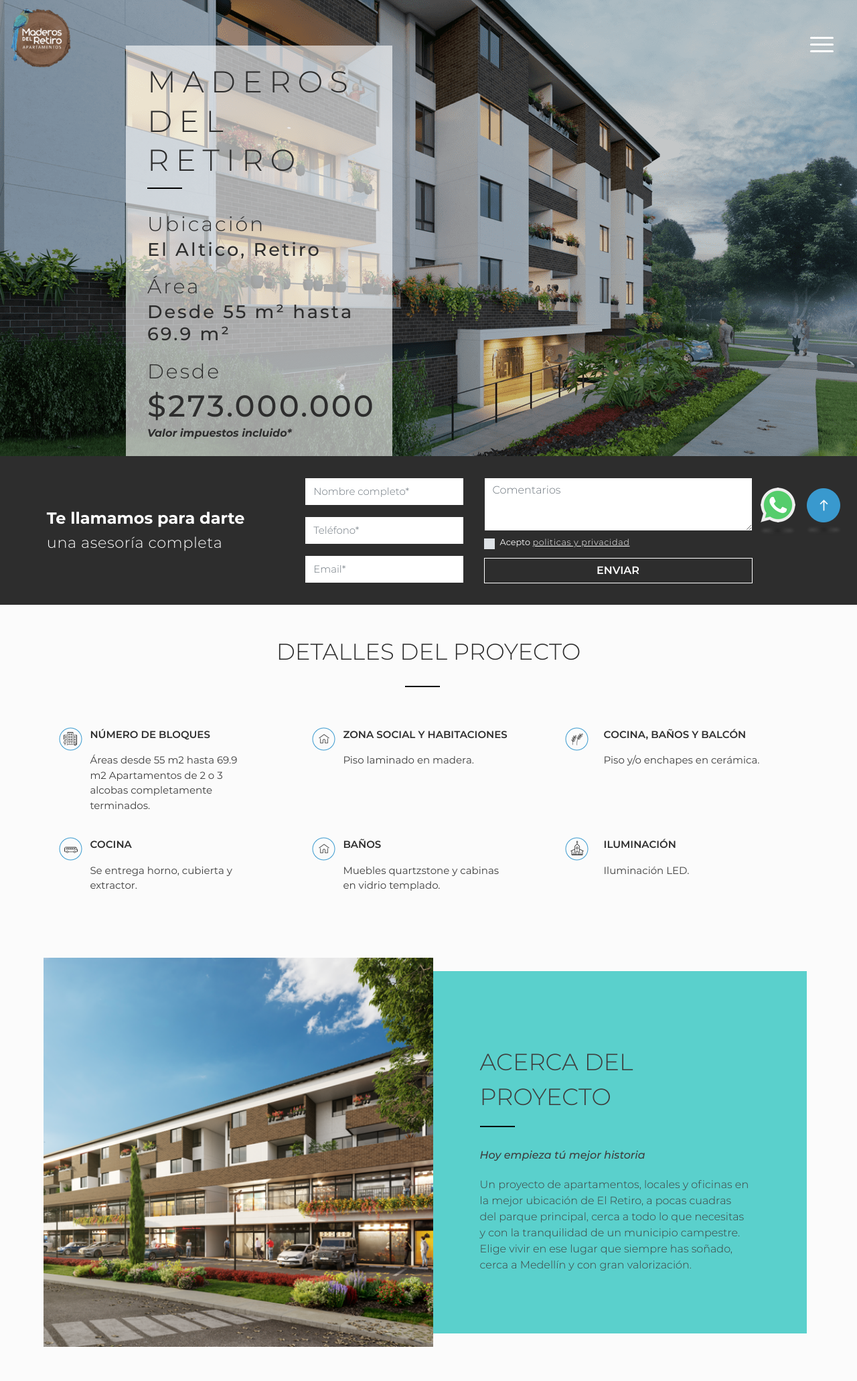
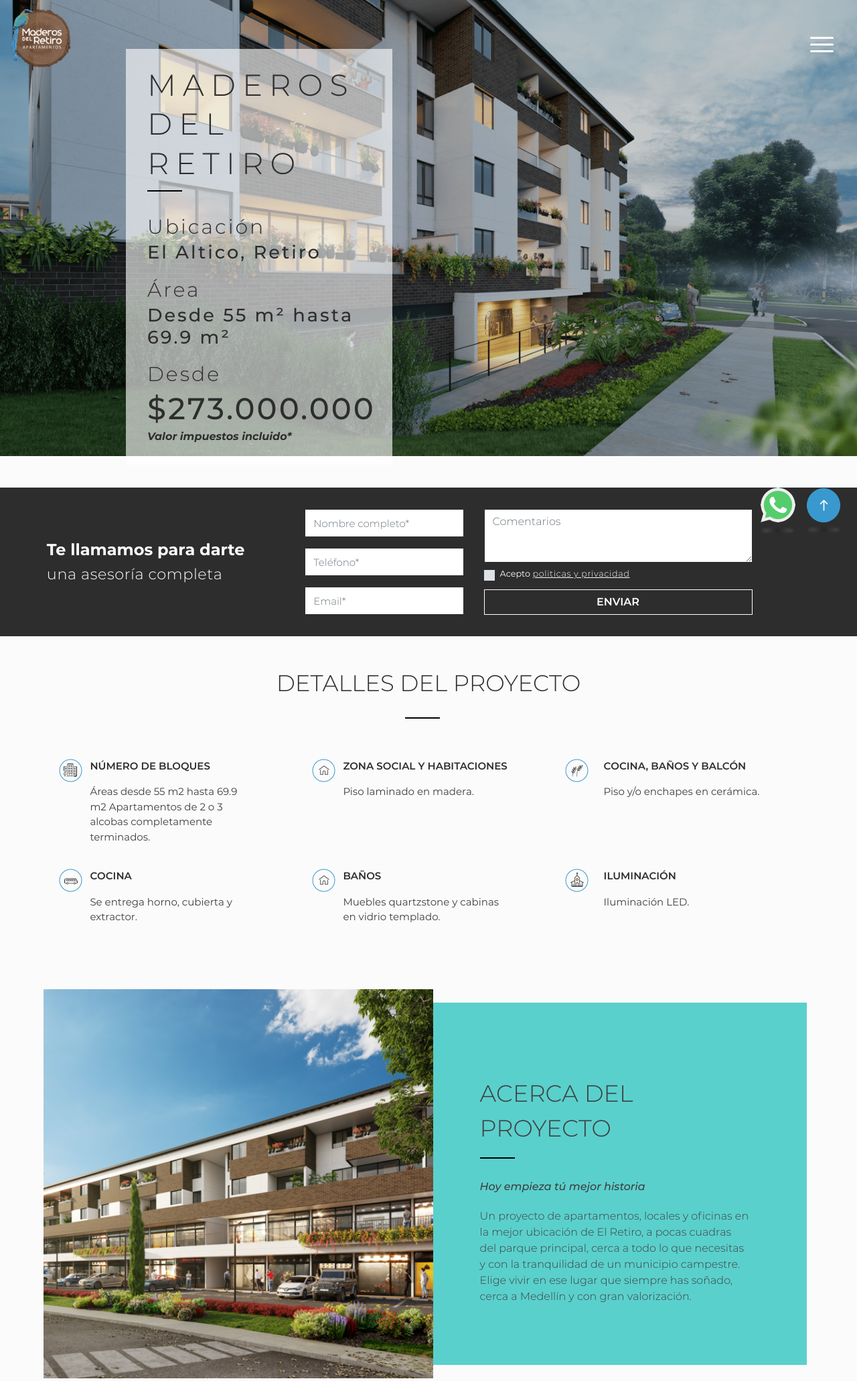
Before and after one commit to dannyunico/Maderos-new, a PHP site: page / in a window 1280 px wide. Shown: the top 2062 px of the page at 67% size. Run offline with PHP 8.4, Linux system fonts and the light colour scheme; some libraries are stand-ins or nearby versions; some web fonts are replaced.

Commit message:
Add banners home

```diff
--- a/assets/css/main.css
+++ b/assets/css/main.css
@@ -315,6 +315,7 @@ a:hover {
 	height: unset;
 	object-fit: none;
 	object-position: top;
+	object-fit: cover;
 }
 
 .nav-item{
@@ -334,6 +335,10 @@ a:hover {
 }
 .main-banner {
 	position: relative;
+	height: 91vh;
+}
+.main-banner__img {
+	height: 91vh;
 }
 
 .main-banner__text {
--- a/assets/js/setting-slick.js
+++ b/assets/js/setting-slick.js
@@ -37,10 +37,11 @@ $('.main-planos__content').slick({
 
 $('.banner-slider').slick({
   infinite: true,
-  autoplay: false,
   slidesToShow: 1,
   slidesToScroll: 1,
   dots: false,
+  autoplay:true,
+  autoplaySpeed:5000,
   // fade: true,
   // cssEase: "linear",
   arrows: false,
--- a/index.html
+++ b/index.html
@@ -84,7 +84,41 @@
 		<div class="main-banner">
 			<div class="banner-slider">
 					<div class="main-banner__img">
-						<img src="assets/img/banner.png" alt="">
+						<img src="assets/img/slider/banner.png" alt="">
+						<div class="main-banner__text">
+							<p>MADEROS <br>DEL <br>RETIRO</p>
+							<hr>
+							<span>Ubicación</span>
+							<p>El Altico, Retiro</p>
+							<span>Área </span>
+							<p>Desde 55 m² hasta 69.9 m²</p>
+							<span>Desde</span>
+							<div class="price">
+								<p>$273.000.000
+								</p>
+								<small>Valor impuestos incluido*</small>
+							</div>
+						</div>
+          </div>
+          <div class="main-banner__img">
+            <img src="assets/img/slider/2.jpg" alt="">
+						<div class="main-banner__text">
+							<p>MADEROS <br>DEL <br>RETIRO</p>
+							<hr>
+							<span>Ubicación</span>
+							<p>El Altico, Retiro</p>
+							<span>Área </span>
+							<p>Desde 55 m² hasta 69.9 m²</p>
+							<span>Desde</span>
+							<div class="price">
+								<p>$273.000.000
+								</p>
+								<small>Valor impuestos incluido*</small>
+							</div>
+						</div>
+          </div>
+          <div class="main-banner__img">
+						<img src="assets/img/slider/3.png" alt="">
 						<div class="main-banner__text">
 							<p>MADEROS <br>DEL <br>RETIRO</p>
 							<hr>
@@ -100,12 +134,7 @@
 							</div>
 						</div>
 					</div>
-					<div class="main-banner__img">
-							<img src="assets/img/banner.png" alt="">
-					</div>
-					<div class="main-banner__img">
-							<img src="assets/img/banner.png" alt="">
-					</div>
+
 		</div>
 			<!-- <div class="logo-banner">
 				<img src="assets/img/logo.png" alt="">
```
Also changed, not shown: assets/img/slider/2.jpg (added), assets/img/slider/3.png (added), assets/img/slider/banner.png (added).
